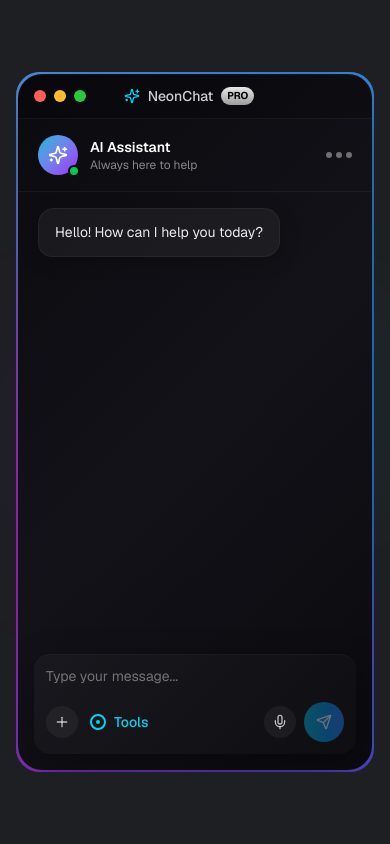
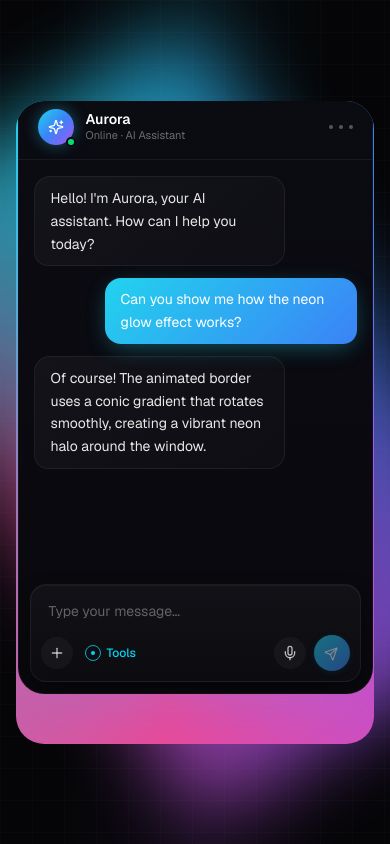
Before and after one commit to you640/apple-neon-animated-border-cards, a Next.js app: page / in a window 390 px wide. Built offline with nearby package versions, Linux system fonts and the light colour scheme.

Commit message:
fix: improve chat window layout and neon glow on mobile
Rebuild chat with responsive height, fixed neon glow, and remove stray blue block.

```diff
--- a/app/page.tsx
+++ b/app/page.tsx
@@ -1,27 +1,23 @@
-"use client"
-
 import { ChatWindow } from "@/components/chat-window"
 
 export default function Home() {
   return (
-    <main className="min-h-screen w-full flex items-center justify-center p-4 md:p-8 relative overflow-hidden">
-      {/* Background with subtle radial gradients */}
+    <main
+      className="min-h-screen w-full flex items-center justify-center p-4 sm:p-8 relative overflow-hidden"
+      style={{
+        background:
+          "radial-gradient(ellipse at 50% 0%, rgba(34, 211, 238, 0.06) 0%, transparent 50%), radial-gradient(ellipse at 50% 100%, rgba(168, 85, 247, 0.06) 0%, transparent 50%), #050507",
+      }}
+    >
+      {/* Subtle grid pattern for depth */}
       <div
-        className="absolute inset-0 -z-10"
+        aria-hidden
+        className="pointer-events-none absolute inset-0 opacity-[0.03]"
         style={{
-          background:
-            "radial-gradient(circle at 30% 20%, rgba(0, 255, 255, 0.03) 0%, transparent 40%), radial-gradient(circle at 70% 80%, rgba(128, 0, 255, 0.03) 0%, transparent 40%), radial-gradient(circle at 50% 50%, rgba(0, 128, 255, 0.02) 0%, transparent 60%), #050507",
+          backgroundImage:
+            "linear-gradient(rgba(255,255,255,0.5) 1px, transparent 1px), linear-gradient(90deg, rgba(255,255,255,0.5) 1px, transparent 1px)",
+          backgroundSize: "32px 32px",
         }}
-      />
-
-      {/* Ambient glow spots */}
-      <div
-        className="absolute top-1/4 left-1/4 w-96 h-96 rounded-full blur-3xl opacity-20 pointer-events-none"
-        style={{ background: "radial-gradient(circle, rgba(0, 255, 255, 0.3) 0%, transparent 70%)" }}
-      />
-      <div
-        className="absolute bottom-1/4 right-1/4 w-96 h-96 rounded-full blur-3xl opacity-20 pointer-events-none"
-        style={{ background: "radial-gradient(circle, rgba(128, 0, 255, 0.3) 0%, transparent 70%)" }}
       />
 
       <ChatWindow />
--- a/components/chat-window.tsx
+++ b/components/chat-window.tsx
@@ -1,7 +1,7 @@
 "use client"
 
 import { useState, useRef, useEffect } from "react"
-import { Send, Mic, Plus, Sparkles, X, Minus, Maximize2 } from "lucide-react"
+import { Send, Mic, Plus, Sparkles, Minus, Maximize2 } from "lucide-react"
 
 interface Message {
   id: string
@@ -14,7 +14,20 @@ export function ChatWindow() {
   const [messages, setMessages] = useState<Message[]>([
     {
       id: "1",
-      content: "Hello! How can I help you today?",
+      content: "Hello! I'm Aurora, your AI assistant. How can I help you today?",
+      sender: "assistant",
+      timestamp: new Date(),
+    },
+    {
+      id: "2",
+      content: "Can you show me how the neon glow effect works?",
+      sender: "user",
+      timestamp: new Date(),
+    },
+    {
+      id: "3",
+      content:
+        "Of course! The animated border uses a conic gradient that rotates smoothly, creating a vibrant neon halo around the window.",
       sender: "assistant",
       timestamp: new Date(),
     },
@@ -45,7 +58,6 @@ export function ChatWindow() {
     setInputValue("")
     setIsTyping(true)
 
-    // Simulate assistant response
     setTimeout(() => {
       const assistantMessage: Message = {
         id: (Date.now() + 1).toString(),
@@ -66,116 +78,151 @@ export function ChatWindow() {
   }
 
   return (
-    <div className="relative w-full max-w-[600px] h-[700px] min-h-[500px] p-[2px] rounded-3xl overflow-hidden group">
-      {/* Animated neon border */}
-      <span
-        className="absolute inset-[-200%] animate-[spin_6s_linear_infinite] opacity-80 group-hover:opacity-100 transition-opacity duration-500"
+    <div className="relative w-full max-w-[560px] mx-auto">
+      {/* Outer bloom — sits behind the card, doesn't affect layout */}
+      <div
+        aria-hidden
+        className="pointer-events-none absolute -inset-6 rounded-[2.25rem] opacity-70 blur-2xl"
         style={{
-          background: "conic-gradient(from 0deg at 50% 50%, #00ffff 0%, #0080ff 25%, #8000ff 50%, #ff00ff 75%, #00ffff 100%)",
+          background:
+            "conic-gradient(from 0deg at 50% 50%, #22d3ee 0%, #3b82f6 25%, #a855f7 50%, #ec4899 75%, #22d3ee 100%)",
+          animation: "neon-spin 6s linear infinite",
         }}
       />
 
-      {/* Secondary glow layer for depth */}
-      <span
-        className="absolute inset-[-200%] animate-[spin_8s_linear_infinite_reverse] opacity-40 blur-sm"
+      {/* Card wrapper with animated gradient border */}
+      <div className="relative rounded-[1.75rem] p-[1.5px] overflow-hidden">
+        {/* Spinning conic gradient border */}
+        <div
+          aria-hidden
+          className="absolute inset-[-50%]"
           style={{
-          background: "conic-gradient(from 180deg at 50% 50%, #ff00ff 0%, #00ffff 50%, #ff00ff 100%)",
+            background:
+              "conic-gradient(from 0deg at 50% 50%, #22d3ee 0%, #3b82f6 20%, #a855f7 40%, #ec4899 60%, #22d3ee 100%)",
+            animation: "neon-spin 6s linear infinite",
           }}
         />
 
-      {/* Outer glow effect */}
+        {/* Inner card content */}
         <div
-        className="absolute inset-0 rounded-3xl opacity-60 group-hover:opacity-80 transition-opacity duration-500 blur-xl -z-10"
+          className="relative flex flex-col rounded-[1.65rem] overflow-hidden"
           style={{
-          background: "conic-gradient(from 0deg at 50% 50%, #00ffff 0%, #0080ff 25%, #8000ff 50%, #ff00ff 75%, #00ffff 100%)",
-          animation: "spin 6s linear infinite",
-        }}
-      />
-
-      {/* Main window content */}
-      <div
-        className="relative z-10 flex flex-col h-full w-full rounded-3xl overflow-hidden"
-        style={{
-          background: "linear-gradient(135deg, #0a0a0f 0%, #121218 50%, #0a0a0f 100%)",
-          boxShadow: "inset 0 1px 0 rgba(255,255,255,0.05), 0 20px 60px rgba(0,0,0,0.5)",
+            background:
+              "linear-gradient(180deg, #0b0b12 0%, #0a0a10 50%, #08080d 100%)",
+            height: "min(78vh, 640px)",
+            minHeight: "480px",
+            boxShadow:
+              "inset 0 1px 0 rgba(255,255,255,0.06), inset 0 0 0 1px rgba(255,255,255,0.04), 0 30px 80px -20px rgba(34,211,238,0.15), 0 20px 60px -20px rgba(168,85,247,0.18)",
           }}
         >
-        {/* macOS-style title bar */}
-        <div className="flex items-center justify-between px-4 py-3 border-b border-white/5 bg-black/20">
+          {/* Title bar */}
+          <div className="flex items-center justify-between px-4 py-3 border-b border-white/[0.06] bg-black/30 backdrop-blur-sm">
             <div className="flex items-center gap-2">
-            <button className="w-3 h-3 rounded-full bg-[#ff5f57] hover:bg-[#ff5f57]/80 transition-colors" aria-label="Close">
-              <X className="w-2 h-2 mx-auto opacity-0 hover:opacity-100 text-black/50" />
+              <button
+                className="w-3 h-3 rounded-full bg-[#ff5f57] hover:brightness-110 transition-all"
+                aria-label="Close"
+              />
+              <button
+                className="w-3 h-3 rounded-full bg-[#febc2e] hover:brightness-110 transition-all"
+                aria-label="Minimize"
+              >
+                <Minus className="w-2 h-2 mx-auto opacity-0 hover:opacity-100 text-black/60" />
               </button>
-            <button className="w-3 h-3 rounded-full bg-[#ffbd2e] hover:bg-[#ffbd2e]/80 transition-colors" aria-label="Minimize">
-              <Minus className="w-2 h-2 mx-auto opacity-0 hover:opacity-100 text-black/50" />
-            </button>
-            <button className="w-3 h-3 rounded-full bg-[#28c840] hover:bg-[#28c840]/80 transition-colors" aria-label="Maximize">
-              <Maximize2 className="w-1.5 h-1.5 mx-auto opacity-0 hover:opacity-100 text-black/50" />
+              <button
+                className="w-3 h-3 rounded-full bg-[#28c840] hover:brightness-110 transition-all"
+                aria-label="Maximize"
+              >
+                <Maximize2 className="w-1.5 h-1.5 mx-auto opacity-0 hover:opacity-100 text-black/60" />
               </button>
             </div>
 
-          <div className="flex items-center gap-2 text-white/80 text-sm font-medium">
-            <Sparkles className="w-4 h-4 text-cyan-400" />
+            <div className="flex items-center gap-1.5 text-xs font-medium text-white/70">
+              <Sparkles className="w-3.5 h-3.5 text-cyan-400" />
               <span>NeonChat</span>
-            <span className="text-[10px] font-bold px-1.5 py-0.5 rounded-full bg-gradient-to-b from-white/90 to-white/60 text-black">PRO</span>
             </div>
 
-          <div className="w-16" /> {/* Spacer for centering */}
+            <div className="w-14" />
           </div>
 
-        {/* Header */}
-        <div className="flex items-center justify-between px-5 py-4 border-b border-white/5">
+          {/* Header with avatar */}
+          <div className="flex items-center justify-between px-5 py-3.5 border-b border-white/[0.06]">
             <div className="flex items-center gap-3">
               <div className="relative">
-              <div className="w-10 h-10 rounded-full bg-gradient-to-br from-cyan-500 to-purple-600 flex items-center justify-center">
-                <Sparkles className="w-5 h-5 text-white" />
+                <div
+                  className="w-9 h-9 rounded-full flex items-center justify-center"
+                  style={{
+                    background:
+                      "linear-gradient(135deg, #22d3ee 0%, #3b82f6 50%, #a855f7 100%)",
+                    boxShadow: "0 0 16px rgba(34,211,238,0.4)",
+                  }}
+                >
+                  <Sparkles className="w-4 h-4 text-white" />
                 </div>
-              <span className="absolute -bottom-0.5 -right-0.5 w-3 h-3 rounded-full bg-green-500 border-2 border-[#0a0a0f]" />
+                <span className="absolute -bottom-0.5 -right-0.5 w-2.5 h-2.5 rounded-full bg-green-400 border-2 border-[#0a0a10]" />
               </div>
               <div>
-              <h2 className="text-white font-semibold text-sm">AI Assistant</h2>
-              <p className="text-white/50 text-xs">Always here to help</p>
+                <h2 className="text-white font-semibold text-sm leading-tight">Aurora</h2>
+                <p className="text-white/40 text-[11px] leading-tight">Online · AI Assistant</p>
               </div>
             </div>
 
-          <div className="flex items-center gap-1">
-            <div className="w-1.5 h-1.5 rounded-full bg-white/40" />
-            <div className="w-1.5 h-1.5 rounded-full bg-white/40" />
-            <div className="w-1.5 h-1.5 rounded-full bg-white/40" />
+            <div className="flex items-center gap-1.5">
+              <span className="w-1 h-1 rounded-full bg-white/30" />
+              <span className="w-1 h-1 rounded-full bg-white/30" />
+              <span className="w-1 h-1 rounded-full bg-white/30" />
             </div>
           </div>
 
           {/* Messages area */}
-        <div className="flex-1 overflow-y-auto px-5 py-4 space-y-4 scrollbar-thin scrollbar-thumb-white/10 scrollbar-track-transparent">
+          <div className="flex-1 overflow-y-auto px-4 py-4 space-y-3">
             {messages.map((message) => (
               <div
                 key={message.id}
-              className={`flex ${message.sender === "user" ? "justify-end" : "justify-start"}`}
+                className={`flex ${
+                  message.sender === "user" ? "justify-end" : "justify-start"
+                }`}
               >
+                {message.sender === "user" ? (
                   <div
-                className={`max-w-[80%] px-4 py-3 rounded-2xl text-sm leading-relaxed ${
-                  message.sender === "user"
-                    ? "bg-gradient-to-r from-cyan-600 to-blue-600 text-white rounded-br-md"
-                    : "bg-white/5 text-white/90 border border-white/5 rounded-bl-md"
-                }`}
+                    className="max-w-[78%] px-4 py-2.5 text-sm leading-relaxed text-white rounded-2xl rounded-br-md"
                     style={{
-                  boxShadow: message.sender === "user"
-                    ? "0 4px 20px rgba(0, 200, 255, 0.2)"
-                    : "0 4px 20px rgba(0, 0, 0, 0.2)",
+                      background:
+                        "linear-gradient(135deg, #22d3ee 0%, #3b82f6 100%)",
+                      boxShadow: "0 6px 24px -6px rgba(34,211,238,0.45)",
                     }}
                   >
                     {message.content}
                   </div>
+                ) : (
+                  <div
+                    className="max-w-[78%] px-4 py-2.5 text-sm leading-relaxed text-white/90 rounded-2xl rounded-bl-md border border-white/[0.06]"
+                    style={{
+                      background:
+                        "linear-gradient(135deg, rgba(255,255,255,0.04) 0%, rgba(255,255,255,0.02) 100%)",
+                    }}
+                  >
+                    {message.content}
+                  </div>
+                )}
               </div>
             ))}
 
             {isTyping && (
               <div className="flex justify-start">
-              <div className="bg-white/5 border border-white/5 px-4 py-3 rounded-2xl rounded-bl-md">
+                <div className="px-4 py-3 rounded-2xl rounded-bl-md border border-white/[0.06] bg-white/[0.03]">
                   <div className="flex items-center gap-1">
-                  <span className="w-2 h-2 rounded-full bg-cyan-400 animate-bounce" style={{ animationDelay: "0ms" }} />
-                  <span className="w-2 h-2 rounded-full bg-cyan-400 animate-bounce" style={{ animationDelay: "150ms" }} />
-                  <span className="w-2 h-2 rounded-full bg-cyan-400 animate-bounce" style={{ animationDelay: "300ms" }} />
+                    <span
+                      className="w-1.5 h-1.5 rounded-full bg-cyan-400 animate-bounce"
+                      style={{ animationDelay: "0ms" }}
+                    />
+                    <span
+                      className="w-1.5 h-1.5 rounded-full bg-cyan-400 animate-bounce"
+                      style={{ animationDelay: "150ms" }}
+                    />
+                    <span
+                      className="w-1.5 h-1.5 rounded-full bg-cyan-400 animate-bounce"
+                      style={{ animationDelay: "300ms" }}
+                    />
                   </div>
                 </div>
               </div>
@@ -184,45 +231,47 @@ export function ChatWindow() {
             <div ref={messagesEndRef} />
           </div>
 
-        {/* Input area */}
-        <div className="p-4">
+          {/* Composer */}
+          <div className="p-3">
             <div
-            className="relative rounded-2xl overflow-hidden"
+              className="rounded-2xl border border-white/[0.06]"
               style={{
-              background: "linear-gradient(135deg, rgba(255,255,255,0.03) 0%, rgba(255,255,255,0.01) 100%)",
-              boxShadow: "0 8px 32px rgba(0,0,0,0.3), inset 0 1px 0 rgba(255,255,255,0.03)",
+                background:
+                  "linear-gradient(180deg, rgba(255,255,255,0.04) 0%, rgba(255,255,255,0.015) 100%)",
+                boxShadow:
+                  "inset 0 1px 0 rgba(255,255,255,0.04), 0 8px 24px -8px rgba(0,0,0,0.5)",
               }}
             >
-            <div className="flex flex-col p-3 gap-3">
+              <div className="flex flex-col p-2.5 gap-2">
                 <textarea
                   value={inputValue}
                   onChange={(e) => setInputValue(e.target.value)}
                   onKeyDown={handleKeyDown}
-                placeholder="Type your message..."
-                className="w-full bg-transparent text-white placeholder-white/40 text-sm resize-none outline-none min-h-[24px] max-h-[120px]"
+                  placeholder="Type your message…"
+                  className="w-full bg-transparent text-white placeholder-white/35 text-sm resize-none outline-none px-2 py-1.5 min-h-[28px] max-h-[120px]"
                   rows={1}
                 />
 
                 <div className="flex items-center justify-between">
-                <div className="flex items-center gap-3">
+                  <div className="flex items-center gap-2">
                     <button
-                    className="w-8 h-8 rounded-full bg-white/5 hover:bg-white/10 flex items-center justify-center transition-colors"
+                      className="w-8 h-8 rounded-full bg-white/[0.04] hover:bg-white/[0.08] flex items-center justify-center transition-colors"
                       aria-label="Add attachment"
                     >
                       <Plus className="w-4 h-4 text-white/70" />
                     </button>
 
-                  <button className="flex items-center gap-2 text-cyan-400 hover:text-cyan-300 text-sm font-medium transition-colors">
-                    <div className="w-4 h-4 rounded-full border-2 border-cyan-400 flex items-center justify-center">
+                    <button className="flex items-center gap-1.5 px-1 text-cyan-400 hover:text-cyan-300 text-xs font-medium transition-colors">
+                      <span className="relative w-4 h-4 rounded-full border border-cyan-400/80 flex items-center justify-center">
                         <span className="w-1 h-1 rounded-full bg-cyan-400" />
-                    </div>
+                      </span>
                       <span>Tools</span>
                     </button>
                   </div>
 
                   <div className="flex items-center gap-2">
                     <button
-                    className="w-8 h-8 rounded-full bg-white/5 hover:bg-white/10 flex items-center justify-center transition-colors"
+                      className="w-8 h-8 rounded-full bg-white/[0.04] hover:bg-white/[0.08] flex items-center justify-center transition-colors"
                       aria-label="Voice input"
                     >
                       <Mic className="w-4 h-4 text-white/70" />
@@ -231,13 +280,17 @@ export function ChatWindow() {
                     <button
                       onClick={handleSend}
                       disabled={!inputValue.trim()}
-                    className="w-10 h-10 rounded-full bg-gradient-to-r from-cyan-500 to-blue-500 hover:from-cyan-400 hover:to-blue-400 flex items-center justify-center transition-all disabled:opacity-40 disabled:cursor-not-allowed"
+                      className="w-9 h-9 rounded-full flex items-center justify-center transition-all disabled:opacity-50 disabled:cursor-not-allowed"
                       style={{
-                      boxShadow: inputValue.trim() ? "0 4px 20px rgba(0, 200, 255, 0.4)" : "none",
+                        background:
+                          "linear-gradient(135deg, #22d3ee 0%, #3b82f6 100%)",
+                        boxShadow: inputValue.trim()
+                          ? "0 4px 18px rgba(34,211,238,0.5)"
+                          : "0 2px 8px rgba(34,211,238,0.15)",
                       }}
                       aria-label="Send message"
                     >
-                    <Send className="w-4 h-4 text-white" />
+                      <Send className="w-3.5 h-3.5 text-white -translate-x-px translate-y-px" />
                     </button>
                   </div>
                 </div>
@@ -246,5 +299,17 @@ export function ChatWindow() {
           </div>
         </div>
       </div>
+
+      <style jsx>{`
+        @keyframes neon-spin {
+          from {
+            transform: rotate(0deg);
+          }
+          to {
+            transform: rotate(360deg);
+          }
+        }
+      `}</style>
+    </div>
   )
 }
```
Lines whose indentation alone changed are shown as unchanged.
